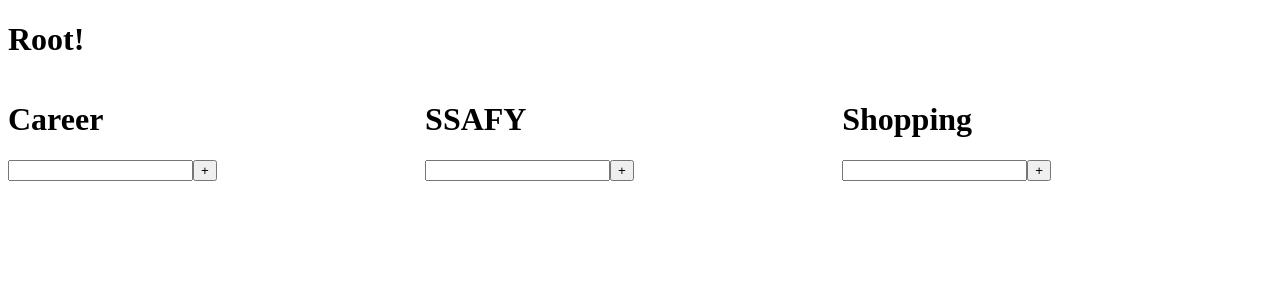
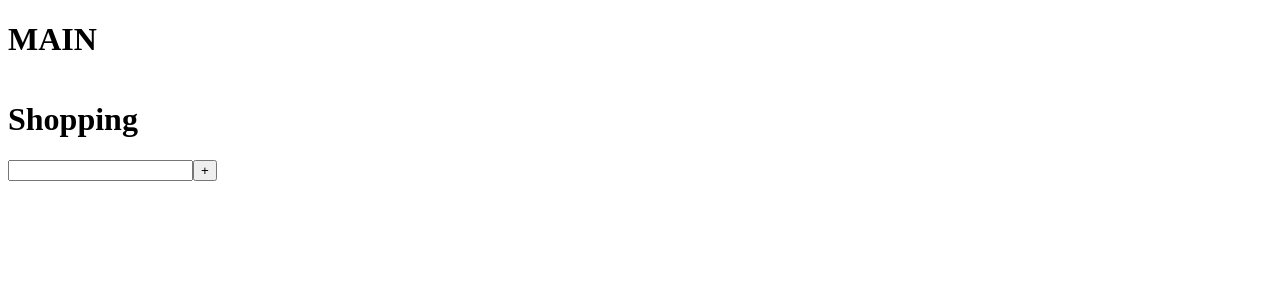
Before and after one commit to myeonghan-nim/vue-study-webpack, a Vue app: page / in a window 1280 px wide. Shown: the top 300 px of the page. Built offline with nearby package versions, Linux system fonts and the light colour scheme.

Commit message:
Fix: ESLint

```diff
--- a/src/App.vue
+++ b/src/App.vue
@@ -1,22 +1,14 @@
 <template>
   <div>
-
-    <h1>Root!</h1>
-
-    <!-- 3. use loaded component -->
-    <todo-list category="Career"></todo-list>
-    <todo-list category="SSAFY"></todo-list>
+    <h1>MAIN</h1>
     <TodoList category="Shopping"/>
-
   </div>
 </template>
 
 <script>
-// 1. load component
 import TodoList from './components/TodoList.vue'
 
 export default {
-  // 2. add component
   components: {
     TodoList,
   }
@@ -24,5 +16,4 @@
 </script>
 
 <style>
-
 </style>
```
Also changed, not shown: src/components/TodoList.vue (+0 -7 lines).
